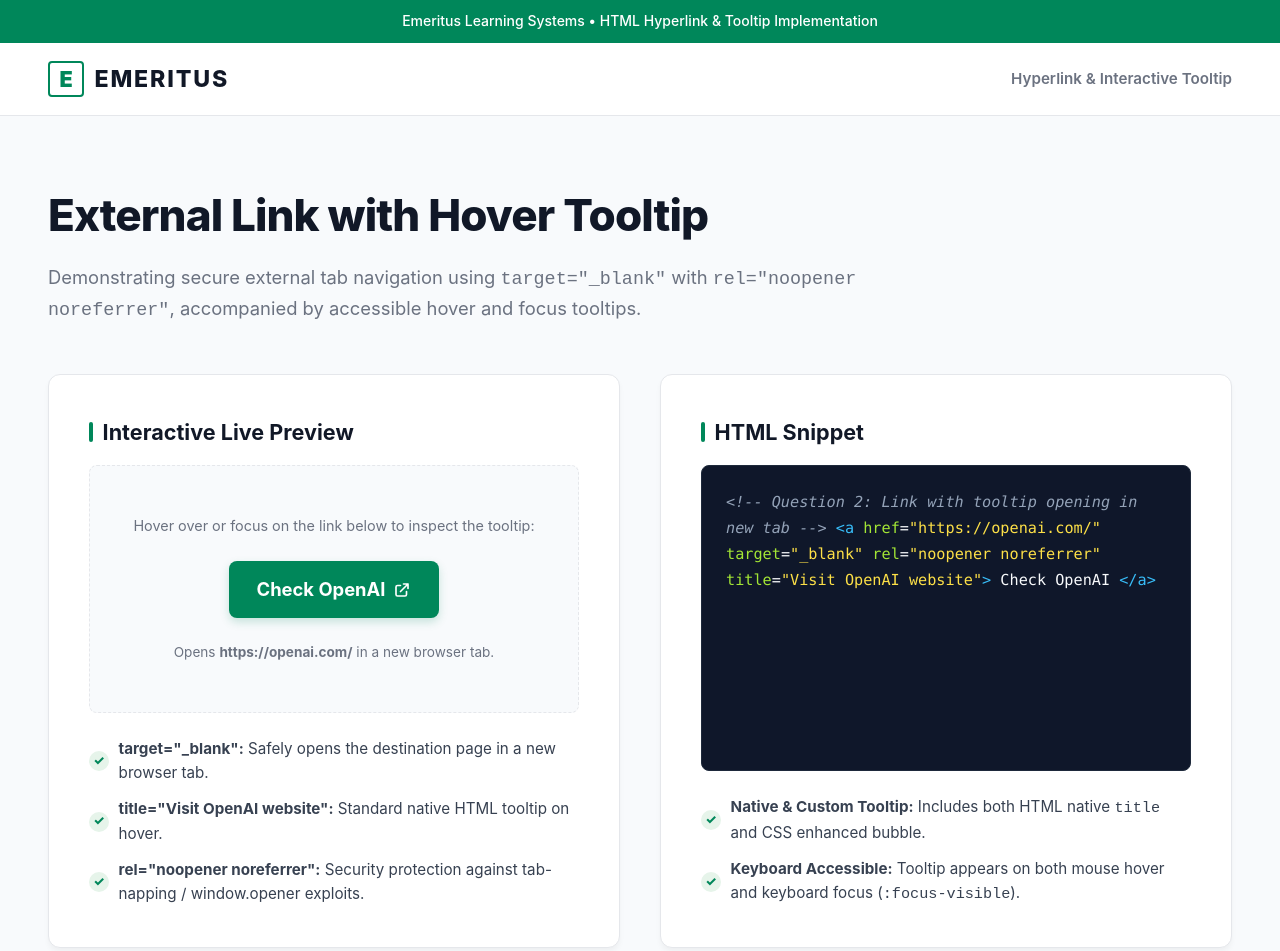
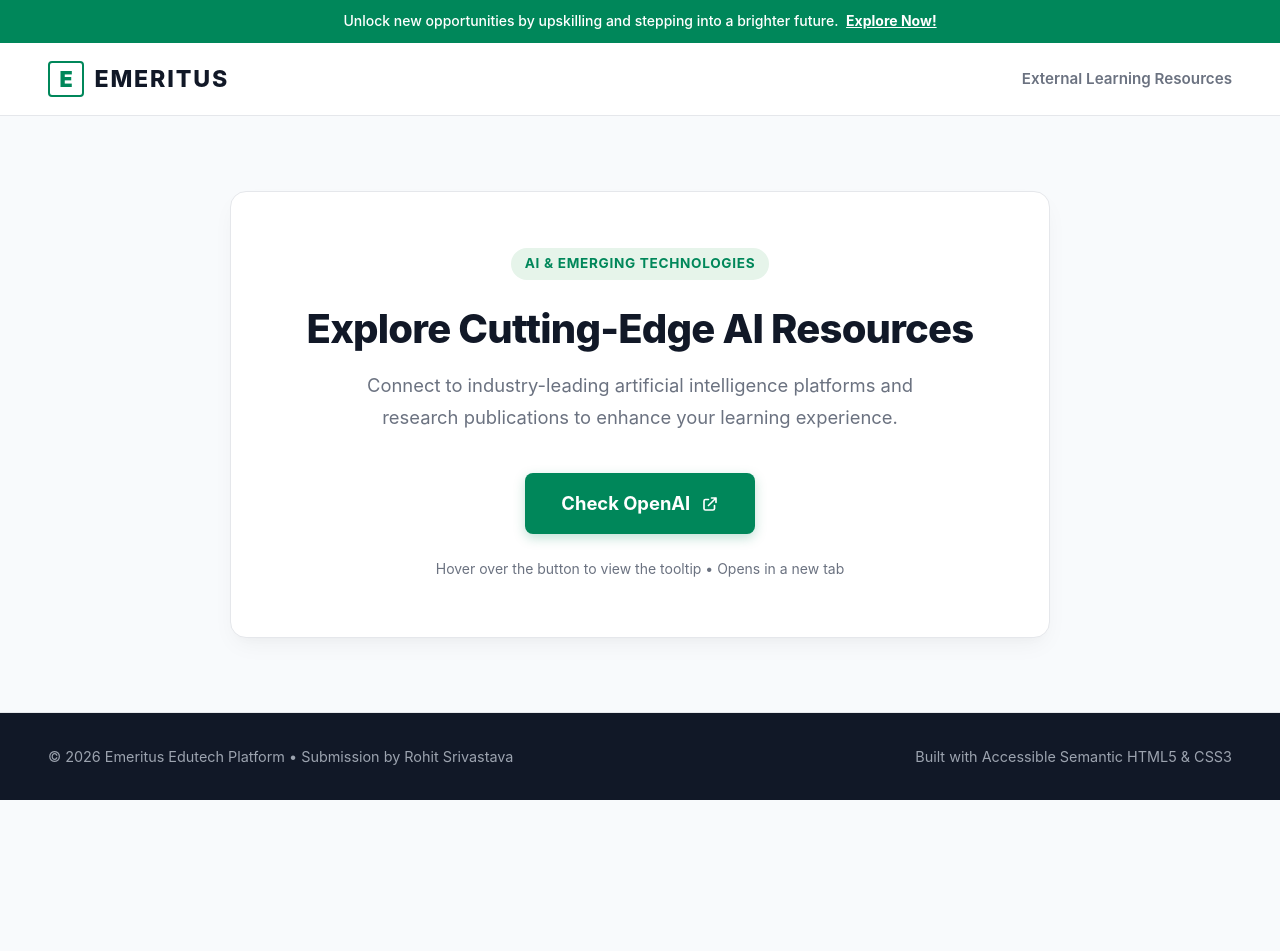
Before and after one commit to rohit2215/LMS-Assignment, a plain HTML site: page section-1/q2_link_tooltip.html in a window 1280 px wide. Shown: the top 951 px of the page. After the commit the page ends 800 px from the top, so only its background shows below. Drawn offline with Linux system fonts and the light colour scheme.

Commit message:
feat(section-1): complete Q2 - OpenAI link with hover tooltip in learning resource card

```diff
--- a/section-1/q2_link_tooltip.html
+++ b/section-1/q2_link_tooltip.html
@@ -3,7 +3,7 @@
 <head>
     <meta charset="UTF-8">
     <meta name="viewport" content="width=device-width, initial-scale=1.0">
-    <title>Check OpenAI Link with Tooltip</title>
+    <title>Check OpenAI | Emeritus Learning Resources</title>
     <style>
         :root {
             --emeritus-green: #00875a;
@@ -43,6 +43,13 @@
             padding: 0.65rem 1.5rem;
             font-size: 0.875rem;
             font-weight: 500;
+        }
+
+        .top-strip a {
+            color: #ffffff;
+            font-weight: 700;
+            text-decoration: underline;
+            margin-left: 0.25rem;
         }
 
         /* Full Width Header */
@@ -89,115 +96,96 @@
             color: var(--dark-heading);
         }
 
-        /* Main Full Width Content */
+        .nav-tag {
+            font-size: 0.95rem;
+            font-weight: 600;
+            color: var(--muted-text);
+        }
+
+        /* Main Content Container */
         .page-content {
             flex: 1;
             width: 100%;
             padding: 4rem 3rem;
             display: flex;
             flex-direction: column;
-            gap: 3rem;
+            align-items: center;
+            justify-content: center;
         }
 
-        .intro-block {
-            max-width: 900px;
+        .resource-card {
+            width: 100%;
+            max-width: 820px;
+            background-color: var(--bg-white);
+            border: 1px solid var(--border-light);
+            border-radius: 16px;
+            box-shadow: 0 10px 25px -5px rgba(0, 0, 0, 0.05), 0 8px 10px -6px rgba(0, 0, 0, 0.02);
+            padding: 3.5rem 3rem;
+            text-align: center;
+            display: flex;
+            flex-direction: column;
+            align-items: center;
         }
 
-        .intro-block h1 {
-            font-size: clamp(2rem, 3.5vw, 2.75rem);
+        .resource-badge {
+            display: inline-flex;
+            align-items: center;
+            gap: 0.5rem;
+            background-color: var(--emeritus-green-light);
+            color: var(--emeritus-green);
+            font-size: 0.85rem;
+            font-weight: 700;
+            padding: 0.35rem 0.85rem;
+            border-radius: 20px;
+            margin-bottom: 1.5rem;
+            text-transform: uppercase;
+            letter-spacing: 0.05em;
+        }
+
+        .resource-card h1 {
+            font-size: clamp(2rem, 3.5vw, 2.5rem);
             font-weight: 800;
             color: var(--dark-heading);
             letter-spacing: -0.02em;
-            margin-bottom: 0.75rem;
+            margin-bottom: 1rem;
+            line-height: 1.25;
         }
 
-        .intro-block p {
+        .resource-card p {
             font-size: 1.15rem;
             color: var(--muted-text);
+            max-width: 620px;
+            line-height: 1.7;
+            margin-bottom: 2.5rem;
         }
 
-        /* Interactive Showcase Grid */
-        .showcase-grid {
-            width: 100%;
-            display: grid;
-            grid-template-columns: 1fr 1fr;
-            gap: 2.5rem;
-            align-items: stretch;
-        }
-
-        .card-panel {
-            background-color: var(--bg-white);
-            border: 1px solid var(--border-light);
-            border-radius: 12px;
-            padding: 2.5rem;
-            box-shadow: 0 4px 6px -1px rgba(0, 0, 0, 0.05);
-            display: flex;
-            flex-direction: column;
-        }
-
-        .card-panel h2 {
-            font-size: 1.35rem;
-            font-weight: 700;
-            color: var(--dark-heading);
-            margin-bottom: 1rem;
-            display: flex;
-            align-items: center;
-            gap: 0.6rem;
-        }
-
-        .card-panel h2::before {
-            content: "";
-            width: 4px;
-            height: 20px;
-            background-color: var(--emeritus-green);
-            border-radius: 2px;
-        }
-
-        .preview-area {
-            flex: 1;
-            display: flex;
-            flex-direction: column;
-            justify-content: center;
-            align-items: center;
-            padding: 3rem 1.5rem;
-            background-color: var(--bg-canvas);
-            border: 1px dashed var(--border-light);
-            border-radius: 8px;
-            text-align: center;
-            gap: 1.5rem;
-        }
-
-        .preview-hint {
-            font-size: 0.9rem;
-            color: var(--muted-text);
-        }
-
-        /* Custom Interactive Tooltip & Link */
+        /* Tooltip Container */
         .tooltip-container {
             position: relative;
             display: inline-block;
         }
 
-        .openai-link {
+        /* Question 2: Link Button */
+        .openai-btn {
             display: inline-flex;
             align-items: center;
-            gap: 0.5rem;
+            gap: 0.65rem;
+            background-color: var(--emeritus-green);
             color: #ffffff;
-            background-color: var(--emeritus-green);
-            padding: 0.85rem 1.75rem;
-            border-radius: 8px;
             font-size: 1.15rem;
             font-weight: 700;
             text-decoration: none;
+            padding: 1rem 2.25rem;
+            border-radius: 8px;
+            box-shadow: 0 4px 12px rgba(0, 135, 90, 0.25);
             transition: all 0.25s ease;
-            box-shadow: 0 4px 10px rgba(0, 135, 90, 0.2);
         }
 
-        .openai-link:hover,
-        .openai-link:focus-visible {
+        .openai-btn:hover,
+        .openai-btn:focus-visible {
             background-color: var(--emeritus-green-hover);
             transform: translateY(-2px);
-            box-shadow: 0 8px 16px rgba(0, 135, 90, 0.28);
+            box-shadow: 0 8px 20px rgba(0, 135, 90, 0.35);
             outline: none;
         }
 
@@ -205,6 +193,11 @@
             width: 18px;
             height: 18px;
             stroke-width: 2.2;
+            transition: transform 0.2s ease;
+        }
+
+        .openai-btn:hover .external-icon {
+            transform: translate(2px, -2px);
         }
 
         /* Tooltip Bubble */
@@ -212,21 +205,20 @@
             visibility: hidden;
             opacity: 0;
             position: absolute;
-            bottom: calc(100% + 12px);
+            bottom: calc(100% + 14px);
             left: 50%;
-            transform: translateX(-50%) translateY(4px);
+            transform: translateX(-50%) translateY(6px);
             background-color: var(--tooltip-bg);
             color: #ffffff;
-            text-align: center;
+            font-size: 0.9rem;
+            font-weight: 600;
             padding: 0.55rem 1rem;
             border-radius: 6px;
-            font-size: 0.875rem;
-            font-weight: 600;
             white-space: nowrap;
-            z-index: 20;
+            box-shadow: 0 10px 15px -3px rgba(0, 0, 0, 0.2);
             transition: opacity 0.2s ease, transform 0.2s ease, visibility 0.2s;
             pointer-events: none;
-            box-shadow: 0 10px 15px -3px rgba(0, 0, 0, 0.2);
+            z-index: 100;
         }
 
         /* Tooltip Arrow */
@@ -241,63 +233,18 @@
             border-color: var(--tooltip-bg) transparent transparent transparent;
         }
 
-        /* Hover / Focus Trigger */
+        /* Hover & Focus State */
         .tooltip-container:hover .tooltip-bubble,
-        .openai-link:focus + .tooltip-bubble {
+        .openai-btn:focus + .tooltip-bubble {
             visibility: visible;
             opacity: 1;
             transform: translateX(-50%) translateY(0);
         }
 
-        /* Code Block Display */
-        .code-container {
-            flex: 1;
-            background-color: #0f172a;
-            color: #f8fafc;
-            border-radius: 8px;
-            padding: 1.5rem;
-            overflow-x: auto;
-            font-family: ui-monospace, SFMono-Regular, Menlo, Monaco, Consolas, monospace;
-            font-size: 0.95rem;
-            line-height: 1.7;
-            border: 1px solid #1e293b;
-        }
-
-        .code-keyword { color: #f472b6; }
-        .code-tag { color: #38bdf8; }
-        .code-attr { color: #a3e635; }
-        .code-val { color: #fde047; }
-        .code-comment { color: #94a3b8; font-style: italic; }
-
-        /* Feature Details List */
-        .specs-list {
-            list-style: none;
+        .note-text {
             margin-top: 1.5rem;
-            display: flex;
-            flex-direction: column;
-            gap: 0.75rem;
-        }
-
-        .specs-list li {
-            display: flex;
-            align-items: center;
-            gap: 0.6rem;
-            font-size: 0.95rem;
-            color: var(--body-text);
-        }
-
-        .check-icon {
-            width: 20px;
-            height: 20px;
-            border-radius: 50%;
-            background-color: var(--emeritus-green-light);
-            color: var(--emeritus-green);
-            display: flex;
-            align-items: center;
-            justify-content: center;
-            font-weight: 800;
-            font-size: 0.8rem;
-            flex-shrink: 0;
+            font-size: 0.875rem;
+            color: var(--muted-text);
         }
 
         /* Global Footer */
@@ -319,13 +266,13 @@
             font-size: 0.9rem;
         }
 
-        @media (max-width: 900px) {
+        @media (max-width: 768px) {
             .site-nav, .page-content, .site-footer {
                 padding-left: 1.5rem;
                 padding-right: 1.5rem;
             }
-            .showcase-grid {
-                grid-template-columns: 1fr;
+            .resource-card {
+                padding: 2.5rem 1.5rem;
             }
         }
     </style>
@@ -333,7 +280,7 @@
 <body>
     <!-- Top Announcement Strip -->
     <aside class="top-strip" aria-label="Global Banner">
-        Emeritus Learning Systems &bull; HTML Hyperlink &amp; Tooltip Implementation
+        Unlock new opportunities by upskilling and stepping into a brighter future. <a href="#">Explore Now!</a>
     </aside>
 
     <!-- Navigation Header -->
@@ -343,36 +290,27 @@
                 <div class="brand-badge" aria-hidden="true">E</div>
                 <span class="brand-name">Emeritus</span>
             </a>
-            <span style="font-size: 0.95rem; font-weight: 600; color: var(--muted-text);">
-                Hyperlink &amp; Interactive Tooltip
-            </span>
+            <span class="nav-tag">External Learning Resources</span>
         </div>
     </header>
 
-    <!-- Main Content Area -->
+    <!-- Main Content -->
     <main class="page-content" role="main">
-        <div class="intro-block">
-            <h1>External Link with Hover Tooltip</h1>
+        <article class="resource-card">
+            <span class="resource-badge">AI &amp; Emerging Technologies</span>
+            <h1>Explore Cutting-Edge AI Resources</h1>
             <p>
-                Demonstrating secure external tab navigation using <code>target="_blank"</code> with <code>rel="noopener noreferrer"</code>, accompanied by accessible hover and focus tooltips.
+                Connect to industry-leading artificial intelligence platforms and research publications to enhance your learning experience.
             </p>
-        </div>
 
-        <section class="showcase-grid" aria-label="Link Demonstration and Source Code">
-            <!-- Left: Interactive Live Preview -->
-            <div class="card-panel">
-                <h2>Interactive Live Preview</h2>
-                <div class="preview-area">
-                    <p class="preview-hint">Hover over or focus on the link below to inspect the tooltip:</p>
-
-                    <!-- Target Link with Tooltip -->
+            <!-- Question 2: Link to https://openai.com/ in new tab with tooltip on hover -->
             <div class="tooltip-container">
                 <a
                     href="https://openai.com/"
                     target="_blank"
                     rel="noopener noreferrer"
                     title="Visit OpenAI website"
-                            class="openai-link"
+                    class="openai-btn"
                     aria-describedby="openai-tooltip"
                 >
                     <span>Check OpenAI</span>
@@ -385,54 +323,10 @@
                 </span>
             </div>
 
-                    <p style="font-size: 0.85rem; color: var(--muted-text);">
-                        Opens <strong>https://openai.com/</strong> in a new browser tab.
-                    </p>
-                </div>
-
-                <ul class="specs-list">
-                    <li>
-                        <span class="check-icon">&#10003;</span>
-                        <span><strong>target="_blank":</strong> Safely opens the destination page in a new browser tab.</span>
-                    </li>
-                    <li>
-                        <span class="check-icon">&#10003;</span>
-                        <span><strong>title="Visit OpenAI website":</strong> Standard native HTML tooltip on hover.</span>
-                    </li>
-                    <li>
-                        <span class="check-icon">&#10003;</span>
-                        <span><strong>rel="noopener noreferrer":</strong> Security protection against tab-napping / window.opener exploits.</span>
-                    </li>
-                </ul>
-            </div>
-
-            <!-- Right: Exact HTML Code Snippet -->
-            <div class="card-panel">
-                <h2>HTML Snippet</h2>
-                <div class="code-container">
-<span class="code-comment">&lt;!-- Question 2: Link with tooltip opening in new tab --&gt;</span>
-
-<span class="code-tag">&lt;a</span>
-    <span class="code-attr">href</span>=<span class="code-val">"https://openai.com/"</span>
-    <span class="code-attr">target</span>=<span class="code-val">"_blank"</span>
-    <span class="code-attr">rel</span>=<span class="code-val">"noopener noreferrer"</span>
-    <span class="code-attr">title</span>=<span class="code-val">"Visit OpenAI website"</span><span class="code-tag">&gt;</span>
-    Check OpenAI
-<span class="code-tag">&lt;/a&gt;</span>
-                </div>
-
-                <ul class="specs-list">
-                    <li>
-                        <span class="check-icon">&#10003;</span>
-                        <span><strong>Native &amp; Custom Tooltip:</strong> Includes both HTML native <code>title</code> and CSS enhanced bubble.</span>
-                    </li>
-                    <li>
-                        <span class="check-icon">&#10003;</span>
-                        <span><strong>Keyboard Accessible:</strong> Tooltip appears on both mouse hover and keyboard focus (<code>:focus-visible</code>).</span>
-                    </li>
-                </ul>
-            </div>
-        </section>
+            <span class="note-text">
+                Hover over the button to view the tooltip &bull; Opens in a new tab
+            </span>
+        </article>
     </main>
 
     <!-- Global Footer -->
```
Lines whose indentation alone changed are shown as unchanged.
